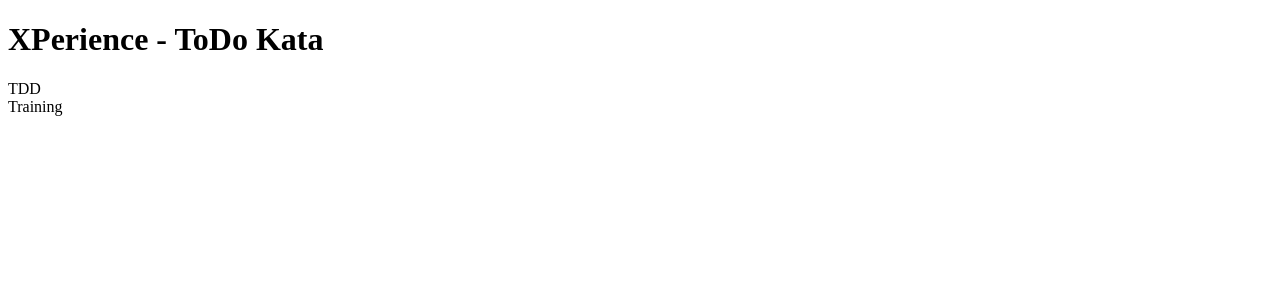
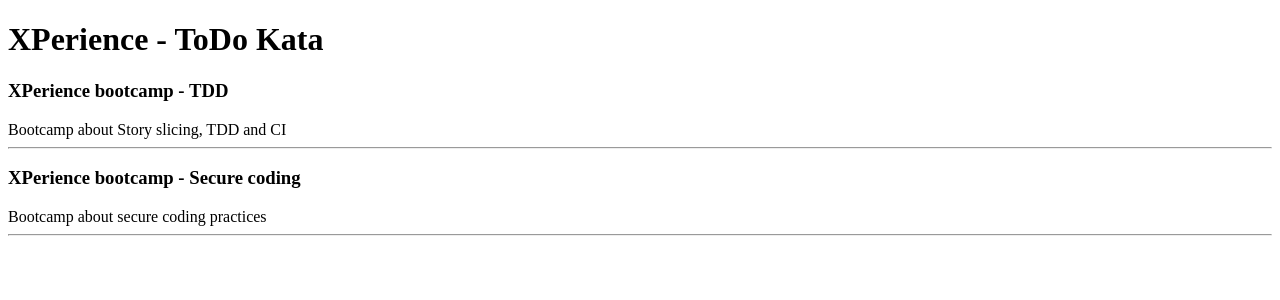
Before and after one commit to riteshmehrotra/todos, a Next.js app: page / in a window 1280 px wide. Shown: the top 300 px of the page. Built offline with nearby package versions, Linux system fonts and the light colour scheme.

Commit message:
Add API fetch for ToDo list

```diff
--- /dev/null
+++ b/app/api/todos/route.ts
@@ -0,0 +1,9 @@
+import { NextApiRequest, NextApiResponse } from "next";
+import { NextResponse } from "next/server";
+
+
+export async function GET() {
+    return Response.json([ { "title": "XPerience bootcamp - TDD", "description": "Bootcamp about Story slicing, TDD and CI" },
+        { "title": "XPerience bootcamp - Secure coding", "description": "Bootcamp about secure coding practices" }
+    ])
+  }
--- a/app/components/ToDo.tsx
+++ b/app/components/ToDo.tsx
@@ -1,6 +1,6 @@
 const ToDo = ({item})=>{
     return <div>
-    <div>{item.title}</div>
+    <h3>{item.title}</h3>
     <div>{item.description}</div>
     </div>
 }
--- a/app/components/ToDoList.tsx
+++ b/app/components/ToDoList.tsx
@@ -1,13 +1,22 @@
+'use client'
+import { useEffect, useState } from "react";
 import ToDo from "./ToDo"
 
 const ToDoList = () => {
-    return <div >
-        <div title="toDoCard">
-            <ToDo item={{ "title": "TDD", "description": "Blah" }}></ToDo>
-        </div>
-        <div title="toDoCard">
-            <ToDo item={{ "title": "TDD2", "description": "Blah2" }}></ToDo>
-        </div>
+let [toDoLst,setToDoLst] = useState([]);
+
+useEffect(()=>{
+    fetch(`/api/todos`)
+    .then(res=>res.json())
+    .then(data=> setToDoLst(data))
+},[])
+
+const todoRender = toDoLst && toDoLst.map((item:any)=>{
+    return <div key={item.title} title="toDoCard"><ToDo item={item}></ToDo><hr/></div>
+    });
+
+    return <div>
+        {todoRender}
     </div>
 }
 
--- a/app/page.tsx
+++ b/app/page.tsx
@@ -1,5 +1,6 @@
 import Counter from "./components/counter";
 import ToDo from "./components/ToDo";
+import ToDoList from "./components/ToDoList";
 
 export const metadata = {
   title: "XPerience - ToDo Kata",
@@ -8,6 +9,6 @@ export const metadata = {
 export default function Page() {
   return <div>
   <h1>XPerience - ToDo Kata</h1>
-  <ToDo item = {{"title":"TDD", "description":"Training"}}></ToDo>
+  <ToDoList></ToDoList>
   </div>
 }
```
Also changed, not shown: 2 other files (tests, documents, lock files or other folders).
